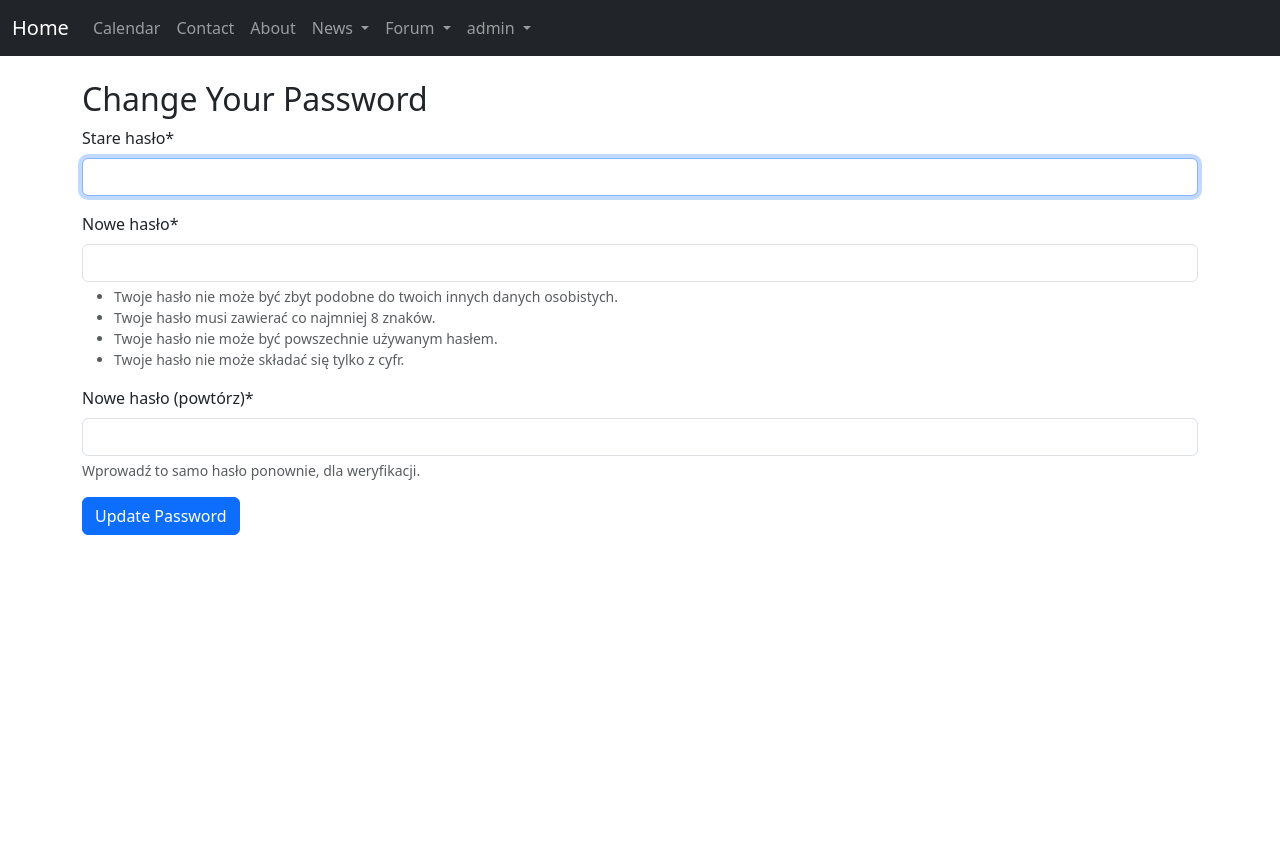
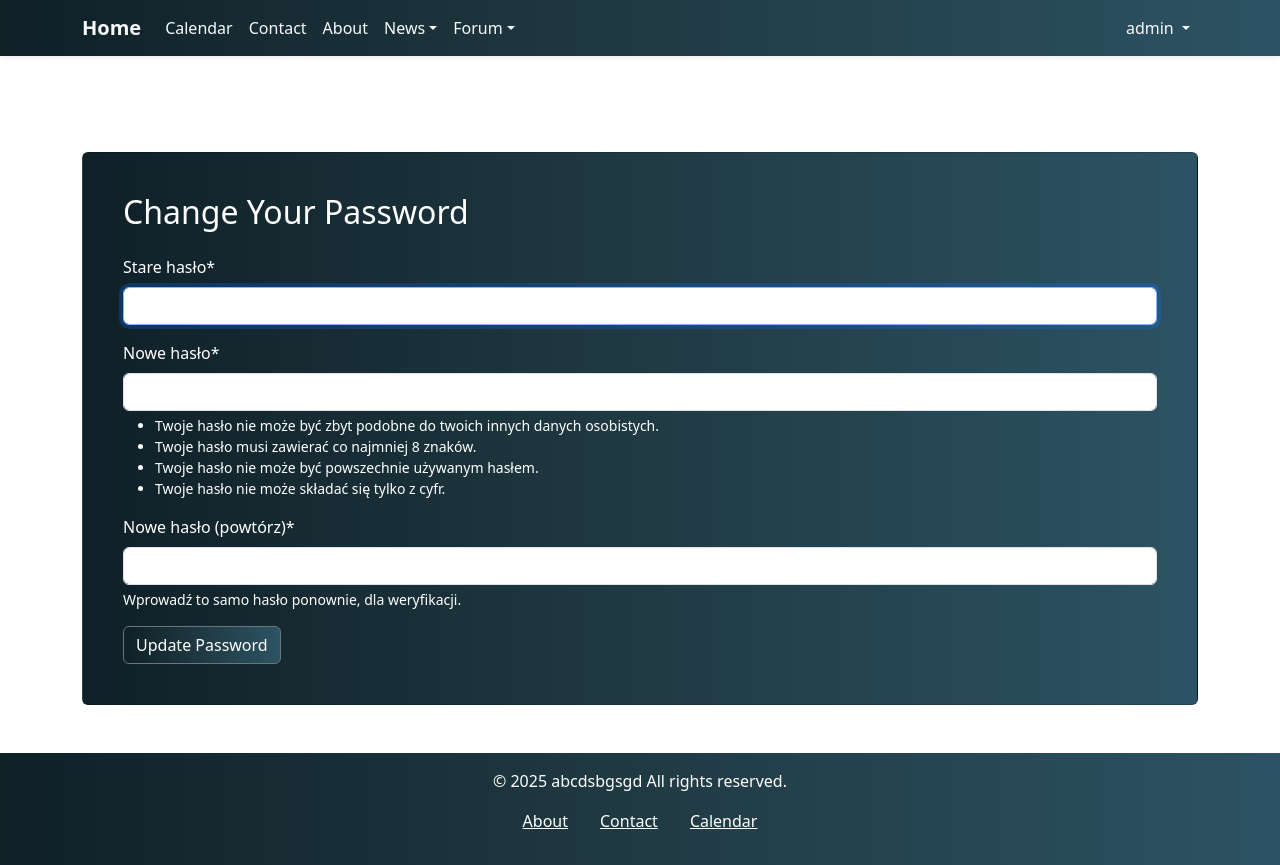
Before and after one commit to karol-kkk/carblog, a Django app: page /password_change/ in a window 1280 px wide. Before the commit the page ends 535 px from the top, so only its background shows below. Run offline with Django 5.2, Linux system fonts and the light colour scheme; a user stored in the database is signed in; parts of the project's set-up code (start-up, migrations or seed data) failed here and were passed over; some libraries are stand-ins or nearby versions.

Commit message:
css/html update

```diff
--- a/main/static/main/css/main.css
+++ b/main/static/main/css/main.css
@@ -69,3 +69,74 @@ body, html {
     padding: 0;
     height: 100%;
   }
+
+ .gradient {
+  background: linear-gradient(to right, #0f2027, #203a43, #2c5364);
+}
+
+.form-group small,
+.form-text,
+.invalid-feedback
+{
+    color: #ffffff !important;
+}
+
+
+.hero_news {
+  position: relative;
+  background-image: url('/static/main/img/28606073562_ebdb9a45dc_k.jpg');
+  height: 200px;
+  background-attachment: fixed;
+  background-position: center;
+  background-repeat: no-repeat;
+  background-size: cover;
+  display: flex;
+  align-items: center;
+  justify-content: center;
+  overflow: hidden;
+}
+
+.hero_news::before {
+  content: '';
+  position: absolute;
+  top: 0;
+  left: 0;
+  width: 100%;
+  height: 100%;
+  background-color: rgba(0, 0, 0, 0.5); /* Dark overlay */
+  z-index: 1;
+}
+
+.hero-text {
+  color: white;
+  font-size: 6rem;
+  font-weight: bold;
+  padding: 10px 20px;
+  border-radius: 5px;
+  z-index: 9999;
+}
+
+.hero_post {
+  position: relative;
+  background-image: url('/static/main/img/21301605196_915045de2e_k.jpg');
+  height: 200px;
+  background-attachment: fixed;
+  background-position: center bottom;
+  background-repeat: no-repeat;
+  background-size: cover;
+  display: flex;
+  align-items: center;
+  justify-content: center;
+  overflow: hidden;
+}
+
+.hero_post::before {
+  content: '';
+  position: absolute;
+  top: 0;
+  left: 0;
+  width: 100%;
+  height: 100%;
+  background-color: rgba(0, 0, 0, 0.5); /* Dark overlay */
+  z-index: 1;
+}
--- a/main/templates/main/index.html
+++ b/main/templates/main/index.html
@@ -8,20 +8,18 @@
     <div class="container text-center content" style="position: relative; z-index: 2;">
       <h1 class="display-3 text-white fw-bold">Welcome to abcdegfdhdfhf</h1>
       <p class="lead text-white mb-4">Latest news and builds</p>
-      <a href="about" class="btn btn-danger btn-lg">About us</a>
+      <a href="about" class="btn text-white gradient border-0 btn-lg">About us</a>
     </div>
   </section>
-    <div class="container d-flex justify-content-center py-5">
-        <div class="w-100" style="max-width: 40%;"> <!-- Increased max-width of the block -->
   {% if recent_articles %}
-            <h1 class="text-center">Recent Articles</h1>
-    <div id="articleCarousel" class="carousel slide" data-bs-ride="carousel">
-        <div class="carousel-inner">
+  <h1 class="text-center p-2 text-white gradient shadow">Recent Articles</h1>
+  <div class="container">
+      <div class="row">
           {% for article in recent_articles %}
-                <div class="carousel-item {% if forloop.first %}active{% endif %}">
-                    <div class="card">
+              <div class="col-md-4 my-3">
+                  <div class="card h-100 rounded-0 shadow">
                       {% if article.thumbnail %}
-                            <img src="{{ article.thumbnail.url }}" class="card-img-top" alt="Thumbnail">
+                          <img src="{{ article.thumbnail.url }}" class="card-img-top rounded-0" alt="Thumbnail">
                       {% endif %}
                       <div class="card-body d-flex flex-column justify-content-center text-center">
                           <h5 class="card-title">
@@ -33,17 +31,6 @@
               </div>
           {% endfor %}
       </div>
-        <button class="carousel-control-prev" type="button" data-bs-target="#articleCarousel" data-bs-slide="prev">
-            <span class="carousel-control-prev-icon" aria-hidden="true"></span>
-            <span class="visually-hidden">Previous</span>
-        </button>
-        <button class="carousel-control-next" type="button" data-bs-target="#articleCarousel" data-bs-slide="next">
-            <span class="carousel-control-next-icon" aria-hidden="true"></span>
-            <span class="visually-hidden">Next</span>
-        </button>
   </div>
 {% endif %}
-
-        </div>
-    </div>
 {% endblock %}
--- /dev/null
+++ b/main/templates/main/layout/footer.html
@@ -0,0 +1,10 @@
+<footer class="bg-dark text-white text-center py-3 gradient">
+    <div class="container">
+        <p>&copy; 2025 abcdsbgsgd All rights reserved.</p>
+        <ul class="list-unstyled d-flex justify-content-center">
+            <li><a href="/about" class="text-white mx-3">About</a></li>
+            <li><a href="/contact" class="text-white mx-3">Contact</a></li>
+            <li><a href="/events" class="text-white mx-3">Calendar</a></li>
+        </ul>
+    </div>
+</footer>
--- a/main/templates/main/layout/layout.html
+++ b/main/templates/main/layout/layout.html
@@ -12,7 +12,7 @@
 
 <!--    Fontawesome CDN-->
     <link rel="stylesheet" href="https://cdnjs.cloudflare.com/ajax/libs/font-awesome/6.7.2/css/all.min.css" integrity="sha512-Evv84Mr4kqVGRNSgIGL/F/aIDqQb7xQ2vcrdIwxfjThSH8CSR7PBEakCr51Ck+w+/U6swU2Im1vVX0SVk9ABhg==" crossorigin="anonymous" referrerpolicy="no-referrer" />
-    <link rel="stylesheet" href="/static/main/css/main.css"/>
+    <link rel="stylesheet" href="{% static 'main/css/main.css' %}">
     <title>{% block title %}{% endblock %}</title>
     <link rel="stylesheet" href="{% static 'forum/css/forum.css' %}">
     <style>
@@ -20,14 +20,15 @@
     </style>
 </head>
 <body>
-<!-- <div class="d-flex flex-nowrap">-->
-    {% include 'main/layout/navbar.html' %}
-    <main class="py-0">
-        <div class="container-fluid" style="min-width: 100%; padding: 0;">
-                <!-- Blok zawierający zawartość, definiowaną przez wyświetlany widok-->
+    <div class="d-flex flex-column" style="min-height: 100vh;"> <!-- Make body fill the full height -->
+        {% include 'main/layout/navbar.html' %}
+        <main class="py-0 flex-grow-1"> <!-- Main section that takes remaining space -->
+            <div class="container-fluid" style="min-width: 100%; padding: 0;">
                 {% block content %}
-                {% endblock%}
+                {% endblock %}
             </div>
-    </main>
+        </main>
+        {% include 'main/layout/footer.html' %}
+    </div>
 </body>
 </html>
--- a/main/templates/main/layout/navbar.html
+++ b/main/templates/main/layout/navbar.html
@@ -1,60 +1,58 @@
-<nav class="navbar navbar-expand-lg navbar-dark bg-dark">
-    <div class="container-fluid">
-      <a class="navbar-brand" href="/">Home</a>
-      <button class="navbar-toggler" type="button" data-bs-toggle="collapse" data-bs-target="#navbarNavDropdown" aria-controls="navbarNavDropdown" aria-expanded="false" aria-label="Toggle navigation">
+<nav class="navbar navbar-expand-lg sticky-top gradient shadow-sm">
+  <div class="container d-flex justify-content-between align-items-center">
+    <a class="navbar-brand fw-bold text-light" href="/">Home</a>
+
+    <button class="navbar-toggler" type="button" data-bs-toggle="collapse" data-bs-target="#navbarNavDropdown"
+      aria-controls="navbarNavDropdown" aria-expanded="false" aria-label="Toggle navigation">
       <span class="navbar-toggler-icon"></span>
     </button>
-      <div class="collapse navbar-collapse" id="navbarNavDropdown">
-        <ul class="navbar-nav">
-          <li class="nav-item">
-            <a class="nav-link" aria-current="page" href="/events">Calendar</a>
-          </li>
-          <li class="nav-item">
-            <a class="nav-link" href="/contact">Contact</a>
-          </li>
-          <li class="nav-item">
-            <a class="nav-link" href="/about">About</a>
-          </li>
+
+    <div class="collapse navbar-collapse justify-content-end" id="navbarNavDropdown">
+      <ul class="navbar-nav me-auto">
+        <li class="nav-item"><a class="nav-link text-light" href="/events">Calendar</a></li>
+        <li class="nav-item"><a class="nav-link text-light" href="/contact">Contact</a></li>
+        <li class="nav-item"><a class="nav-link text-light" href="/about">About</a></li>
+
         <li class="nav-item dropdown">
-            <a class="nav-link dropdown-toggle" href="#" id="navbarDropdownMenuLink" role="button" data-bs-toggle="dropdown" aria-expanded="false">
-              News
-            </a>
-            <ul class="dropdown-menu" aria-labelledby="navbarDropdownMenuLink">
+          <a class="nav-link dropdown-toggle text-light" href="#" role="button" data-bs-toggle="dropdown">News</a>
+          <ul class="dropdown-menu">
             <li><a class="dropdown-item" href="/news">Articles</a></li>
             {% if user.is_authenticated %}
-              <li><a class="dropdown-item" href="/news/create">Add news</a></li>
+            <li><a class="dropdown-item" href="/news/create">Add article</a></li>
             {% endif %}
           </ul>
         </li>
+
         <li class="nav-item dropdown">
-            <a class="nav-link dropdown-toggle" href="#" id="navbarDropdownMenuLink" role="button" data-bs-toggle="dropdown" aria-expanded="false">
-              Forum
-            </a>
-            <ul class="dropdown-menu" aria-labelledby="navbarDropdownMenuLink">
+          <a class="nav-link dropdown-toggle text-light" href="#" role="button" data-bs-toggle="dropdown">Forum</a>
+          <ul class="dropdown-menu mb-2">
             <li><a class="dropdown-item" href="/forum">Posts</a></li>
             {% if user.is_authenticated %}
             <li><a class="dropdown-item" href="/forum/create">Add post</a></li>
             {% endif %}
           </ul>
         </li>
+      </ul>
+
+      <ul class="navbar-nav">
         {% if user.is_authenticated %}
         <li class="nav-item dropdown">
-            <a class="nav-link dropdown-toggle" href="#" id="navbarDropdownMenuLink" role="button" data-bs-toggle="dropdown" aria-expanded="false">
+          <a class="nav-link dropdown-toggle text-light" href="#" role="button" data-bs-toggle="dropdown">
             {{ user.username }}
           </a>
-            <ul class="dropdown-menu" aria-labelledby="navbarDropdownMenuLink">
+          <ul class="dropdown-menu dropdown-menu-end">
             <li><a class="dropdown-item" href="/password_change">Change password</a></li>
             <li>
-                <form action="{% url 'logout' %}" method="post">
+              <form action="{% url 'logout' %}" method="post" class="mb-0">
                 {% csrf_token %}
-                <button type="submit" class="dropdown-item btn btn-secondary">Logout</button>
+                <button type="submit" class="dropdown-item text-black text-danger">Logout</button>
               </form>
             </li>
           </ul>
         </li>
         {% else %}
         <li class="nav-item">
-            <a class="btn btn-primary" aria-current="page" href="/login">Login</a>
+          <a class="btn btn-outline-light rounded-pill px-3" href="/login">Login</a>
         </li>
         {% endif %}
       </ul>
--- a/main/templates/registration/password_change_form.html
+++ b/main/templates/registration/password_change_form.html
@@ -3,13 +3,17 @@
 {% load crispy_forms_tags %}
 
 {% block content %}
-  <div class="container mt-4">
-    <h2>Change Your Password</h2>
+<div class="container mt-5 py-5">
+  <div class="card p-4 gradient">
+    <div class="card-body">
+      <h2 class="text-white mb-4">Change Your Password</h2>
+      <form method="post" class="form-group text-white">
+        {% csrf_token %}
+        {{ form|crispy }}
+        <button type="submit" class="btn gradient text-white border-secondary">Update Password</button>
+      </form>
+    </div>
+  </div>
+</div>
 
-    <form method="post">
-      {% csrf_token %}
-      {{ form|crispy }}
-      <button type="submit" class="btn btn-primary">Update Password</button>
-    </form>
-  </div>
 {% endblock %}
```
Also changed, not shown: forum/templates/forum/index.html (+30 -17 lines), forum/templates/forum/show.html (+7 -5 lines), main/templates/registration/login.html (+4 -4 lines), main/templates/registration/sign_up.html (+4 -4 lines), news/templates/news/index.html (+23 -13 lines), news/templates/news/show.html (+25 -15 lines), db.sqlite3, main/static/main/img/21301605196_915045de2e_k.jpg (added), main/static/main/img/28606073562_ebdb9a45dc_k.jpg (added), media/article_images/16_ilmH8gP.jpg (added), media/article_images/20.jpg (added), media/article_images/3.png (added), media/article_images/a6_C3e0hhw.jpg (added), media/post_images/a6_bnG9AhP.jpg (added). Lines whose indentation alone changed are shown as unchanged.
